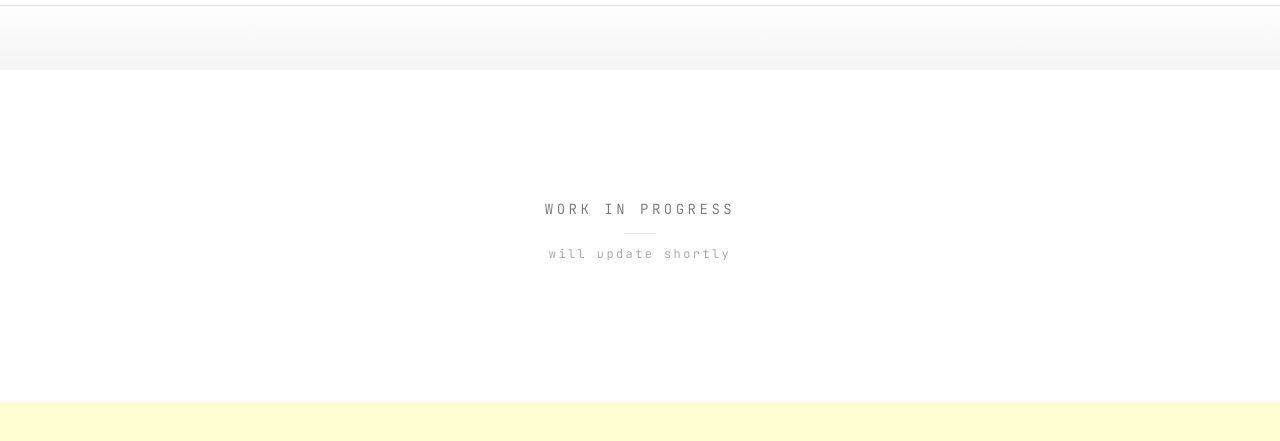
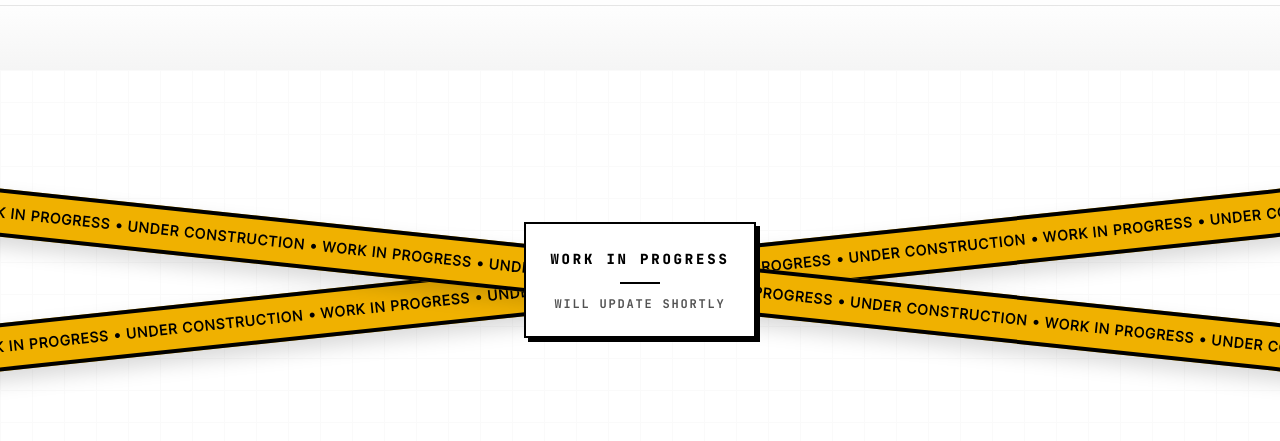
Before and after one commit to shashank-tomar0/sudo-daemon, a Next.js app: page /projects in a window 1280 px wide. Shown: the part 397-838 px from the top of the page. Before the commit the page ends 800 px from the top, so only its background shows below. Built offline with nearby package versions, Linux system fonts and the light colour scheme; no server answers.

Commit message:
style: keep caution tapes but replace center warning shield with clean JetBrains Mono text sticker

```diff
--- a/src/components/ConstructionBanner.tsx
+++ b/src/components/ConstructionBanner.tsx
@@ -5,26 +5,54 @@ import { JetBrains_Mono } from 'next/font/google'
 
 const jetbrainsMono = JetBrains_Mono({
   subsets: ['latin'],
-  weight: ['300', '400'],
+  weight: ['400', '700', '800'],
 })
 
 export default function ConstructionBanner() {
+  const repeatingText = Array(15).fill("UNDER CONSTRUCTION • WORK IN PROGRESS").join(" • ")
+
   return (
-    <div className={`w-full flex flex-col items-center justify-center py-32 text-center select-none ${jetbrainsMono.className}`}>
+    <div className="relative w-full min-h-[420px] flex items-center justify-center overflow-hidden py-24 select-none">
+      {/* Subtle Background Grid Pattern */}
+      <div className="absolute inset-0 opacity-[0.03] dark:opacity-[0.06] bg-[linear-gradient(to_right,#808080_1px,transparent_1px),linear-gradient(to_bottom,#808080_1px,transparent_1px)] bg-[size:32px_32px] pointer-events-none" />
+
+      {/* Center Warning Label (Neo-brutalist Sticker) */}
       <motion.div
-        initial={{ opacity: 0, y: 10 }}
-        animate={{ opacity: 1, y: 0 }}
-        transition={{ duration: 0.6, ease: 'easeOut' }}
-        className="space-y-2"
+        initial={{ opacity: 0, scale: 0.95 }}
+        animate={{ opacity: 1, scale: 1 }}
+        transition={{ duration: 0.5, ease: "easeOut" }}
+        className={`z-30 bg-white dark:bg-black border-2 border-black dark:border-white p-6 text-center shadow-[4px_4px_0px_0px_rgba(0,0,0,1)] dark:shadow-[4px_4px_0px_0px_rgba(255,255,255,1)] max-w-xs sm:max-w-sm rounded-none ${jetbrainsMono.className}`}
       >
-        <p className="text-sm font-light text-neutral-500 dark:text-neutral-400 uppercase tracking-[0.25em] leading-relaxed">
+        <p className="text-xs sm:text-sm font-extrabold text-black dark:text-white uppercase tracking-[0.2em] leading-relaxed">
           work in progress
         </p>
-        <div className="h-[1px] w-8 bg-neutral-200 dark:bg-neutral-800 mx-auto my-3" />
-        <p className="text-xs font-light text-neutral-400 dark:text-neutral-500 tracking-[0.2em]">
+        <div className="h-[2px] w-10 bg-black dark:bg-white mx-auto my-3" />
+        <p className="text-[10px] sm:text-xs font-semibold text-neutral-600 dark:text-neutral-400 tracking-[0.15em] uppercase">
           will update shortly
         </p>
       </motion.div>
+
+      {/* Construction Hazard Tape 1: Slanted Left */}
+      <div className="absolute w-[160%] h-12 bg-yellow-500 border-y-4 border-black flex items-center overflow-hidden -rotate-6 shadow-[0_10px_20px_rgba(0,0,0,0.15)] z-20 pointer-events-none origin-center">
+        <motion.div
+          animate={{ x: [0, -800] }}
+          transition={{ repeat: Infinity, ease: "linear", duration: 20 }}
+          className="whitespace-nowrap text-black font-black uppercase tracking-widest text-xs sm:text-sm"
+        >
+          {repeatingText}
+        </motion.div>
+      </div>
+
+      {/* Construction Hazard Tape 2: Slanted Right */}
+      <div className="absolute w-[160%] h-12 bg-yellow-500 border-y-4 border-black flex items-center overflow-hidden rotate-6 shadow-[0_10px_20px_rgba(0,0,0,0.15)] z-20 pointer-events-none origin-center">
+        <motion.div
+          animate={{ x: [-800, 0] }}
+          transition={{ repeat: Infinity, ease: "linear", duration: 20 }}
+          className="whitespace-nowrap text-black font-black uppercase tracking-widest text-xs sm:text-sm"
+        >
+          {repeatingText}
+        </motion.div>
+      </div>
     </div>
   )
 }
```
